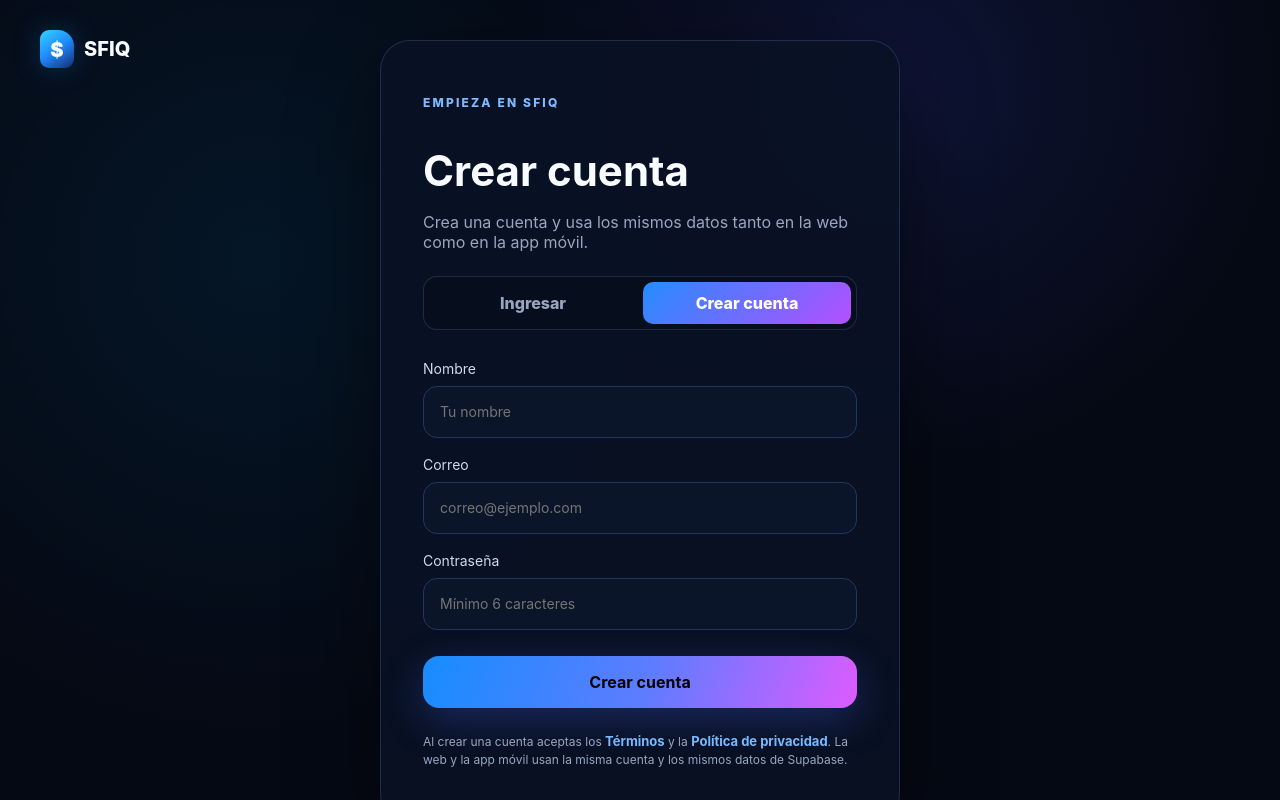
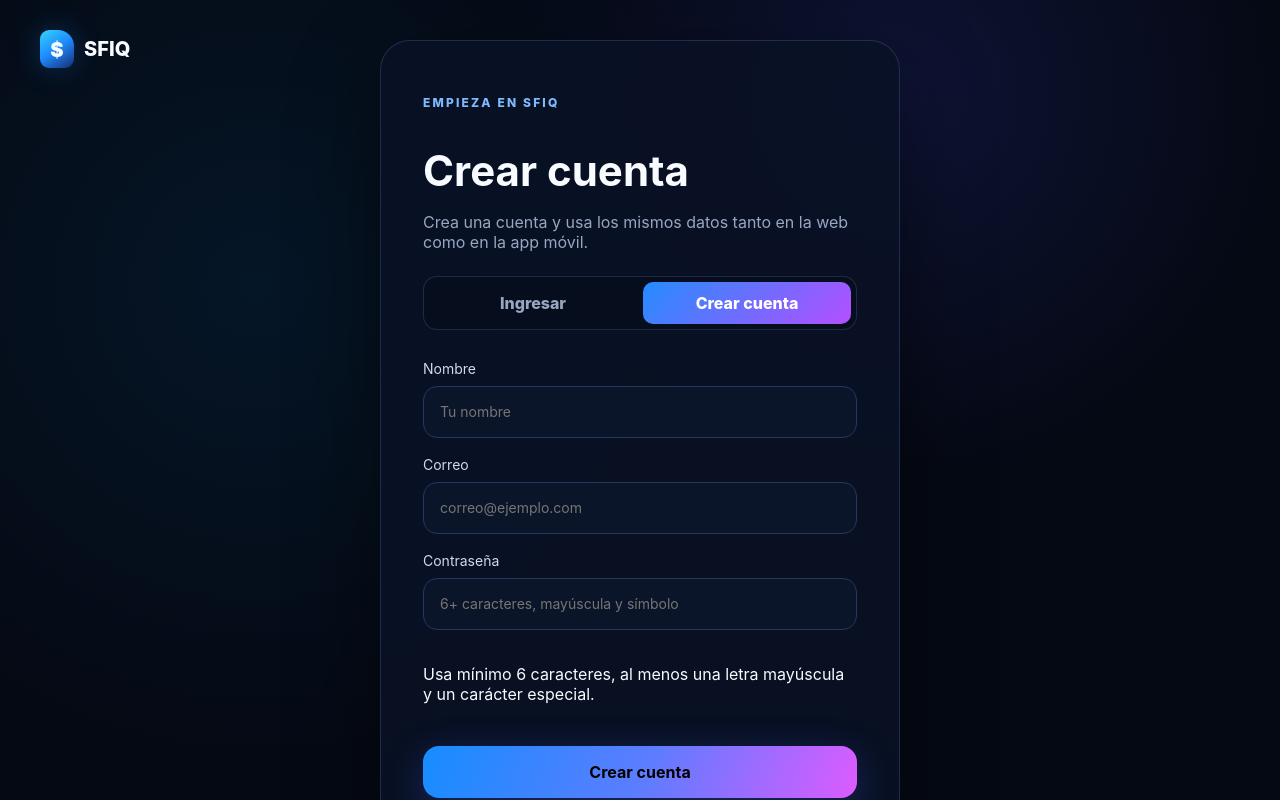
Before and after one commit to Sofonias-23/MiFinanzas, a Next.js app in the folder web/: page /login in a window 1280 px wide. Both pictures are taken after a click on the button "Crear cuenta". Shown: the top 800 px of the page. Built offline with nearby package versions, Linux system fonts and the light colour scheme.

Commit message:
Enforce stronger passwords on web registration

```diff
--- a/web/app/login/page.tsx
+++ b/web/app/login/page.tsx
@@ -36,9 +36,21 @@ export default function LoginPage() {
       return;
     }
 
+    if (mode === 'register') {
     if (password.length < 6) {
       setErrorMessage('La contraseña debe tener al menos 6 caracteres.');
       return;
+    }
+
+    if (!/[A-Z]/.test(password)) {
+      setErrorMessage('La contraseña debe incluir al menos una letra mayúscula.');
+      return;
+    }
+
+    if (!/[^A-Za-z0-9]/.test(password)) {
+      setErrorMessage('La contraseña debe incluir al menos un carácter especial, por ejemplo: ! @ # $ %.');
+      return;
+    }
     }
 
     if (mode === 'register' && name.trim().length < 2) {
@@ -179,14 +191,22 @@ export default function LoginPage() {
             </span>
             <input
               type="password"
-              placeholder={mode === 'register' ? 'Mínimo 6 caracteres' : '••••••••'}
+              placeholder={mode === 'register' ? '6+ caracteres, mayúscula y símbolo' : '••••••••'}
               value={password}
               onChange={(event) => setPassword(event.target.value)}
               autoComplete={mode === 'register' ? 'new-password' : 'current-password'}
               minLength={6}
+              pattern={mode === 'register' ? '(?=.*[A-Z])(?=.*[^A-Za-z0-9]).{6,}' : undefined}
+              title={mode === 'register' ? 'Mínimo 6 caracteres, una mayúscula y un carácter especial.' : undefined}
               required
             />
           </label>
+
+          {mode === 'register' ? (
+            <p className="authPasswordHint">
+              Usa mínimo 6 caracteres, al menos una letra mayúscula y un carácter especial.
+            </p>
+          ) : null}
 
           {errorMessage ? <p className="formError">{errorMessage}</p> : null}
           {successMessage ? <p className="formSuccess">{successMessage}</p> : null}
```
